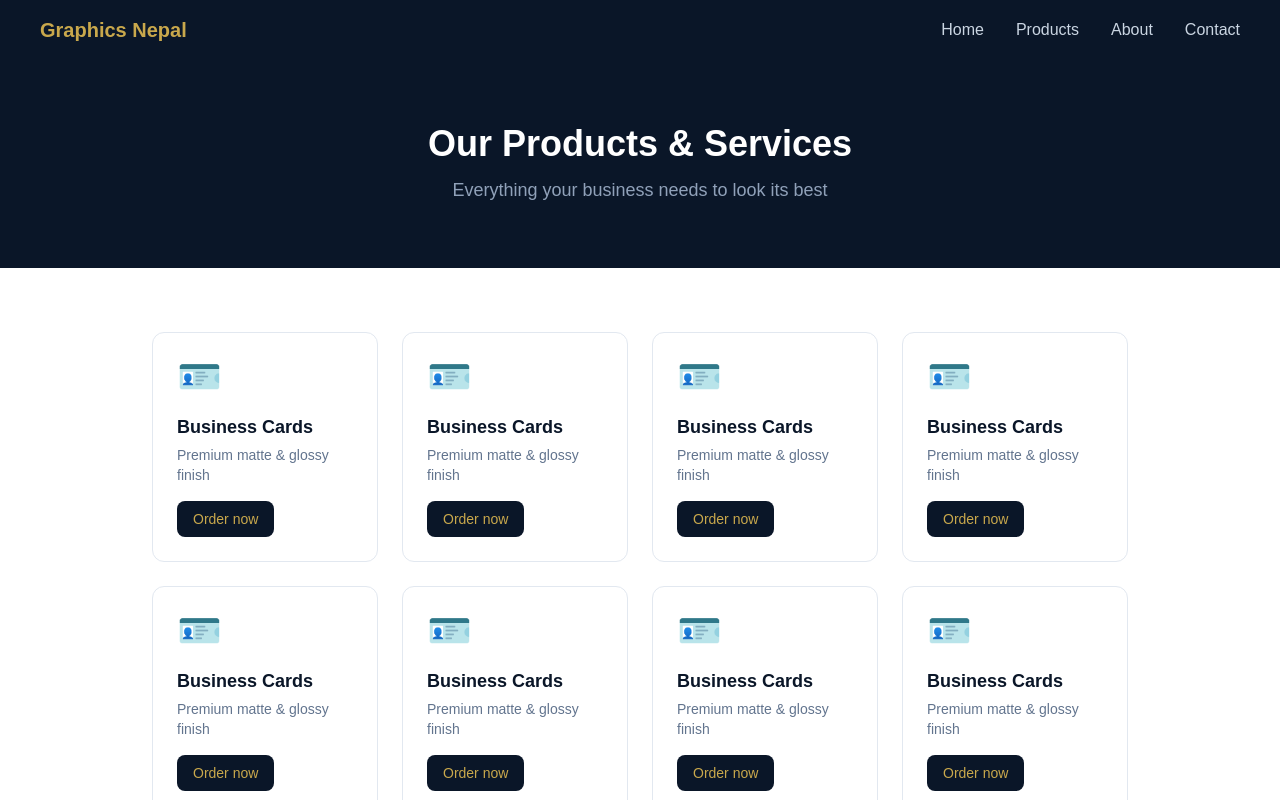
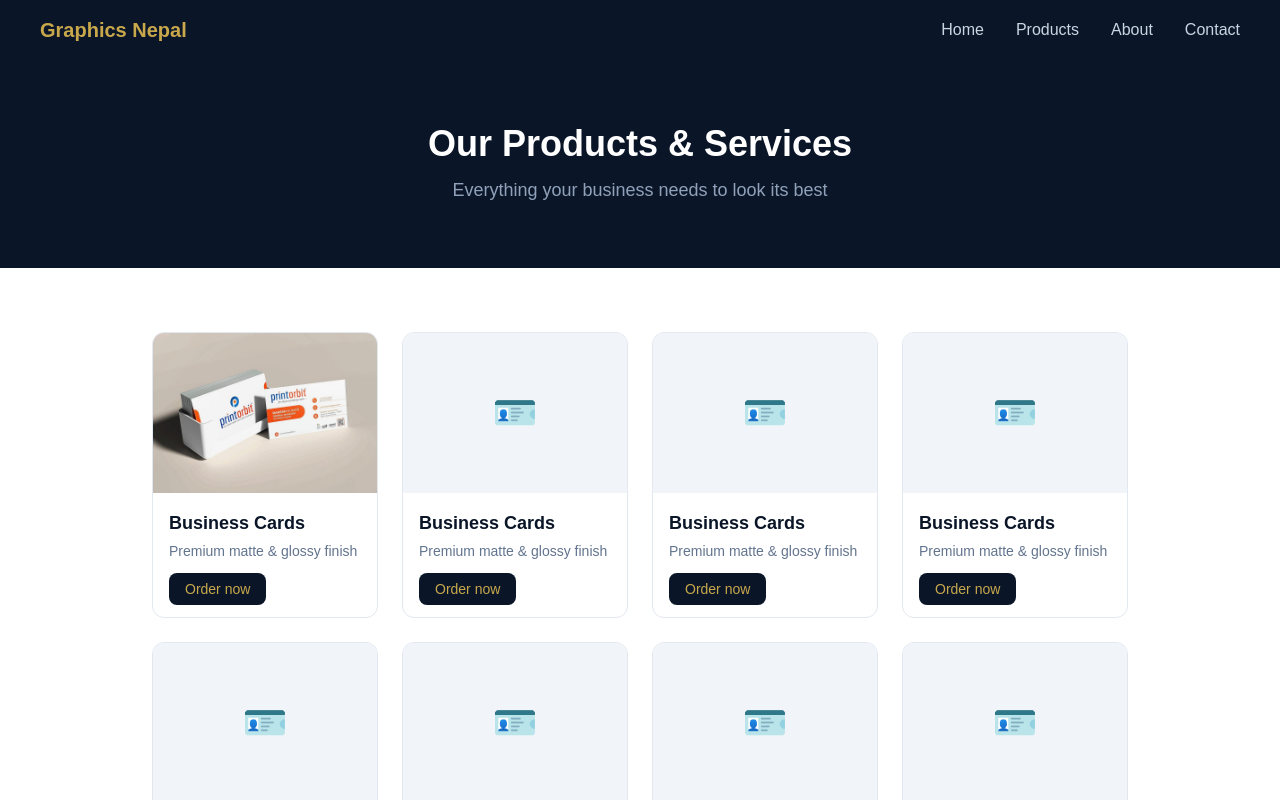
Before and after one commit to Lordwick5/Graphics-Nepal, a Next.js app: page /products in a window 1280 px wide. Shown: the top 800 px of the page. Built offline with nearby package versions, Linux system fonts and the light colour scheme.

Commit message:
fix: fixed image not showing in Id:1

```diff
--- a/app/products/page.tsx
+++ b/app/products/page.tsx
@@ -1,73 +1,74 @@
+import Image from "next/image";
+
 const products = [
   {
     id: 1,
     name: "Business Cards",
-    image: "/public/visiting ",
+    image: "/visiting_card.jpg",
     desc: "Premium matte & glossy finish",
-    // price: "From Rs. 1000",
     emoji: "🪪",
   },
   {
     id: 2,
     name: "Business Cards",
+    image: "",
     desc: "Premium matte & glossy finish",
-    // price: "From Rs. 1000",
     emoji: "🪪",
   },
   {
     id: 3,
     name: "Business Cards",
+    image: "",
     desc: "Premium matte & glossy finish",
-    // price: "From Rs. 1000",
     emoji: "🪪",
   },
   {
     id: 4,
     name: "Business Cards",
+    image: "",
     desc: "Premium matte & glossy finish",
-    // price: "From Rs. 1000",
     emoji: "🪪",
   },
   {
     id: 5,
     name: "Business Cards",
+    image: "",
     desc: "Premium matte & glossy finish",
-    // price: "From Rs. 1000",
     emoji: "🪪",
   },
   {
     id: 6,
     name: "Business Cards",
+    image: "",
     desc: "Premium matte & glossy finish",
-    // price: "From Rs. 1000",
     emoji: "🪪",
   },
   {
     id: 7,
     name: "Business Cards",
+    image: "",
     desc: "Premium matte & glossy finish",
-    // price: "From Rs. 1000",
     emoji: "🪪",
   },
   {
     id: 8,
     name: "Business Cards",
+    image: "",
     desc: "Premium matte & glossy finish",
-    // price: "From Rs. 1000",
     emoji: "🪪",
   },
   {
     id: 9,
     name: "Business Cards",
+    image: "",
     desc: "Premium matte & glossy finish",
-    // price: "From Rs. 1000",
     emoji: "🪪",
   },
   {
     id: 10,
     name: "Business Cards",
+    image: "",
     desc: "Premium matte & glossy finish",
-    // price: "From Rs. 1000",
     emoji: "🪪",
   },
 ];
@@ -85,12 +86,29 @@ export default function Products() {
       <div className="max-w-5xl mx-auto px-6 py-16">
         <div className="grid grid-cols-1 md:grid-cols-4 gap-6">
           {products.map((product) => (
-            <div key={product.id} className="border border-slate-200 rounded-xl p-6 bg-white">
-              <span className="text-4xl">{product.emoji}</span>
-              <h3 className="font-semibold text-[#0a1628] text-lg mt-4 mb-1">{product.name}</h3>
-              <p className="text-slate-500 text-sm mb-4">{product.desc}</p>
-              <div className="flex justify-between items-center">
-                {/* <span className="text-[#c9a84c] font-semibold">{product.price}</span> */}
+            <div
+              key={product.id}
+              className="border border-slate-200 rounded-xl overflow-hidden bg-white"
+            >
+              {/* Image or Emoji fallback */}
+              {product.image ? (
+                <Image
+                  src={product.image}
+                  alt={product.name}
+                  width={400}
+                  height={200}
+                  className="w-full h-40 object-cover"
+                />
+              ) : (
+                <div className="w-full h-40 bg-slate-100 flex items-center justify-center text-4xl">
+                  {product.emoji}
+                </div>
+              )}
+
+              {/* Card Content */}
+              <div className="p-4">
+                <h3 className="font-semibold text-[#0a1628] text-lg mb-1">{product.name}</h3>
+                <p className="text-slate-500 text-sm mb-4">{product.desc}</p>
                 <a
                   href="/contact"
                   className="bg-[#0a1628] text-[#c9a84c] text-sm px-4 py-2 rounded-lg"
```
